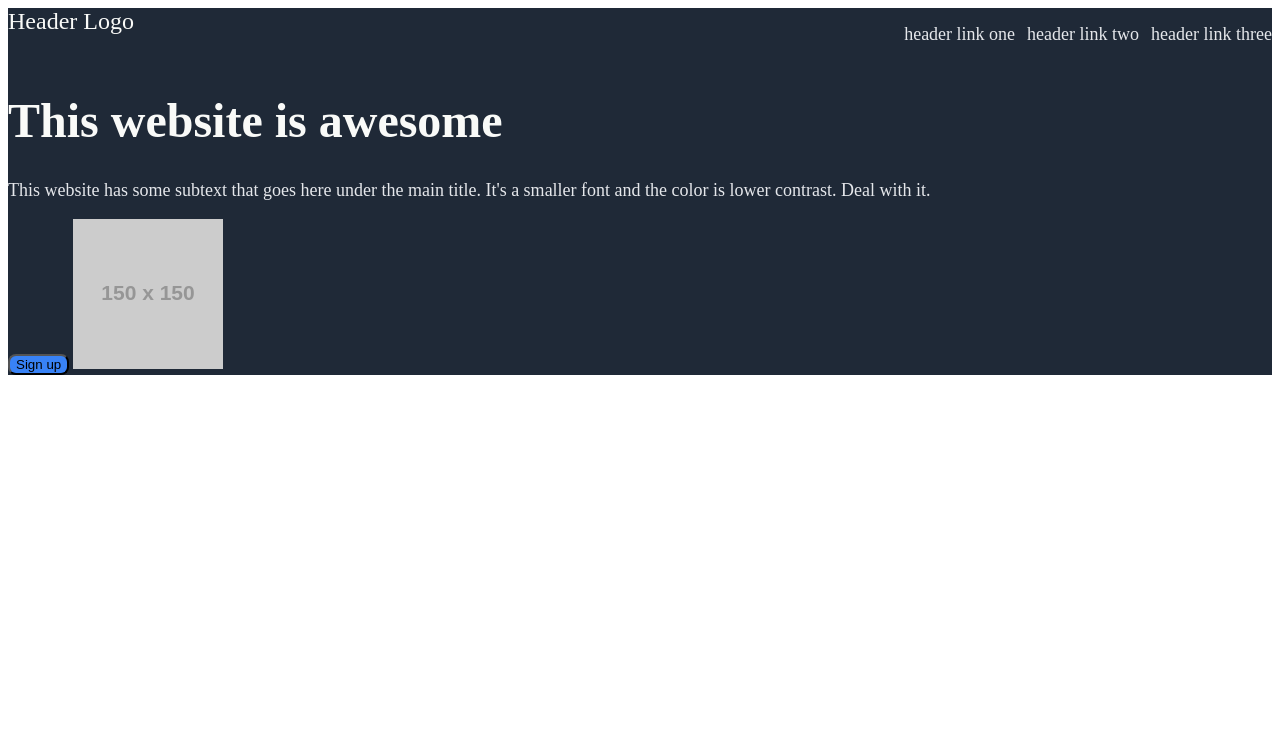
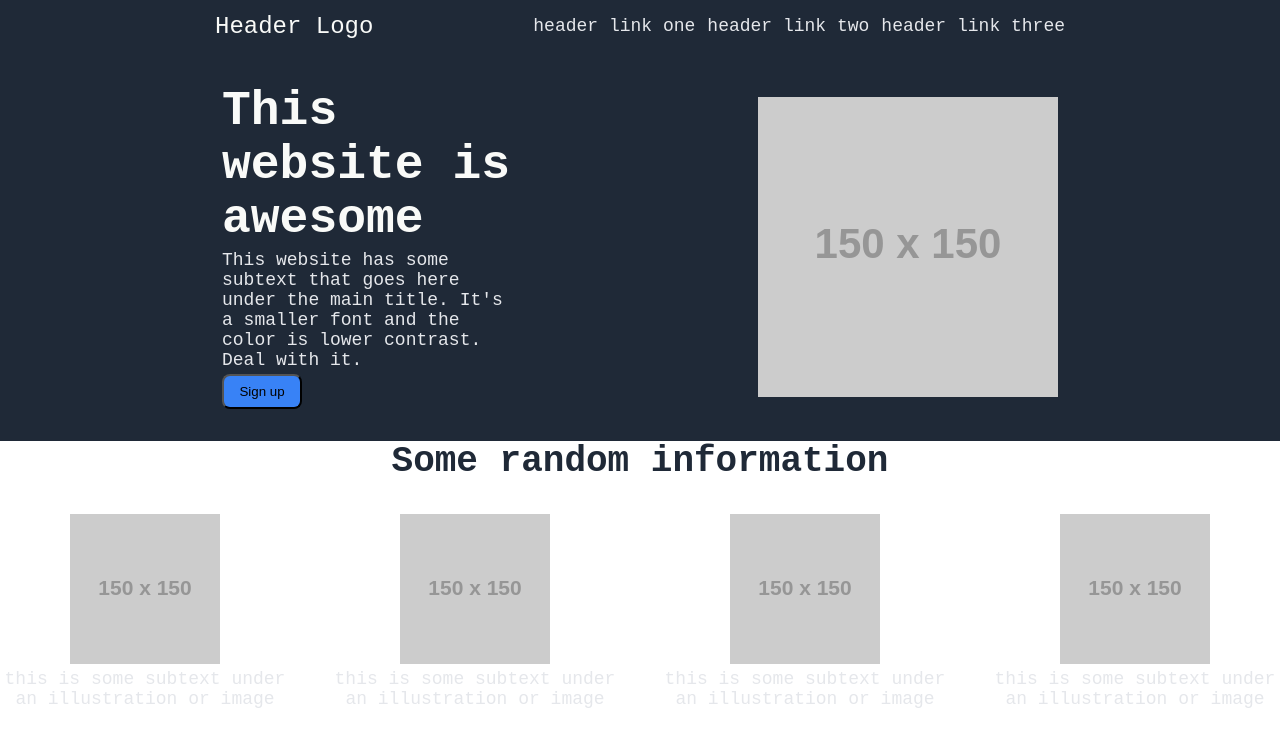
Before and after one commit to rdschuller/odin-landing-page, a plain HTML site: page index.html in a window 1280 px wide. Drawn offline with Linux system fonts and the light colour scheme; placeholder pictures from the web are drawn by us.

Commit message:
added next section with random information

```diff
--- a/index.html
+++ b/index.html
@@ -19,12 +19,36 @@
             </ul>
         </div>
         <div class="hero-content">
-            <h1>This website is awesome</h1>
-            <p class="text">This website has some subtext that goes here under the main title. It's a smaller font and the color is lower contrast. Deal with it.</p>
-            <button>Sign up</button>
-            <img src="https://via.placeholder.com/150x150" alt="Placeholder Image">
+            <div class="left-hero">
+                <h1>This website is awesome</h1>
+                <p class="text">This website has some subtext that goes here under the main title. It's a smaller font and the color is lower contrast. Deal with it.</p>
+                <button>Sign up</button>
+            </div>
+            <img class="right-hero" src="https://via.placeholder.com/150x150" alt="Placeholder Image">
         </div>
+    </div>
+    <div class="information-panel">
+        <div class="information-text">Some random information</div>
+
+        <div class="info-container">
+            <div class="info">
+                <img src="https://via.placeholder.com/150x150" alt="Placeholder Image">
+                <div class="text">this is some subtext under an illustration or image</div>
+            </div>
+                <div class="info">
+                    <img src="https://via.placeholder.com/150x150" alt="Placeholder Image">
+                    <div class="text">this is some subtext under an illustration or image</div>
+            </div>
+            <div class="info">
+                <img src="https://via.placeholder.com/150x150" alt="Placeholder Image">
+                <div class="text">this is some subtext under an illustration or image</div>
+            </div>
+            <div class="info">
+                <img src="https://via.placeholder.com/150x150" alt="Placeholder Image">
+                <div class="text">this is some subtext under an illustration or image</div>
+            </div>
         </div>
+
     </div>
 
 </body>
--- a/styles.css
+++ b/styles.css
@@ -1,24 +1,70 @@
+body {
+    display: flex;
+    flex-direction: column;
+    font-family: 'Courier New', Courier, monospace;
+    margin: 0;
+    padding: 0;
+}
+
 h1{
     font-size: 48px;
     color: #F9FAF8;
     font-weight: bolder;
+    margin: 0px;
 }
 
 .hero {
     background-color: #1F2937;
     display: flex;
     flex-direction: column;
+    align-items: center;
 }
 
 .header {
     display: flex;
     justify-content: space-between;
+    align-items: center;
+    padding: 0 16px;
+    max-width: 850px;
+    width: 100%;
+
 }
 
 .nav-bar {
     display: flex;
     gap: 12px;
+
 }
+
+.hero-content {
+    display: flex;
+    justify-content: space-between;
+    align-items: center;
+    padding: 0 16px;
+    max-width: 900px;
+    width: 100%;
+
+}
+
+.left-hero {
+    display: flex;
+    flex-wrap: wrap;
+    flex-direction: column;
+    padding: 16px;
+    margin: 16px;
+    width: 300px;
+    gap: 4px;
+
+}
+
+.right-hero {
+    padding: 16px;
+    margin: 16px;
+    width: 300px;
+
+
+}
+
 
 a {
     text-decoration: none;
@@ -31,14 +77,36 @@ a {
  button {
     background-color: #3882F6;
     border-radius: 8px;
+    padding: 8px 8px;
+    max-width: 80px;
  }
 
  .text {
     font-size: 18px;
     color: #E5E7EB;
+    margin: 0px;
 }
 
 .logo {
     font-size: 24px;
     color: #F9FAF8;
 }
+
+.information-panel {
+    text-align: center;
+}
+
+.information-text {
+    margin-bottom: 32px;
+    font-size: 36px;
+    font-weight: bolder;
+    color: #1F2937;
+
+}
+
+.info-container {
+    display: flex;
+    gap: 40px;
+    justify-content: center;
+
+}
```
